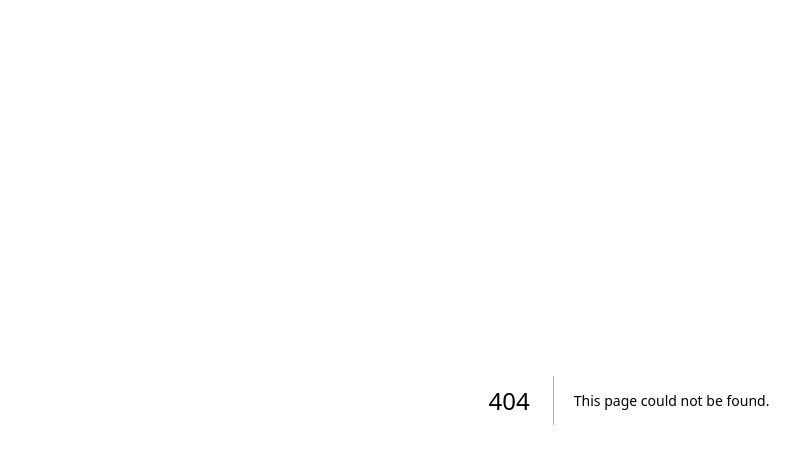
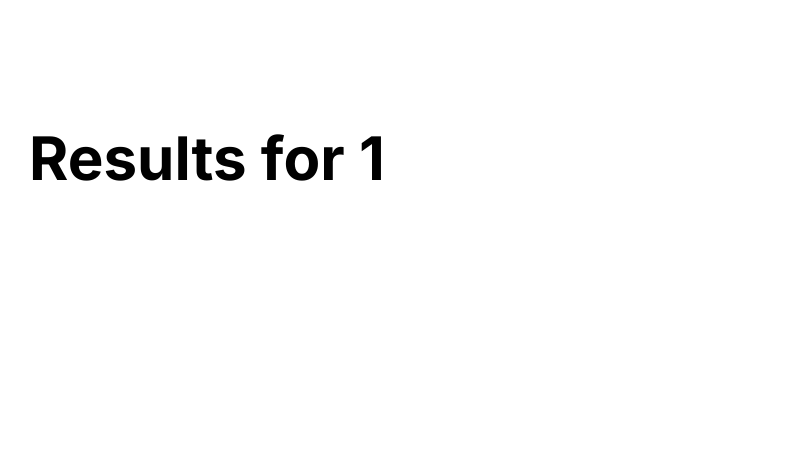
Before and after one commit to itsMohammedNayeem/disney-clone, a Next.js app: page /search/1 in a window 1280 px wide. Before the commit this address had no page. Shown: the top 464 px of the page, without its empty margins (11-811 px from the left). Built offline with nearby package versions, Linux system fonts and the light colour scheme.

Commit message:
Add search page component

```diff
--- /dev/null
+++ b/app/search/[term]/page.tsx
@@ -0,0 +1,25 @@
+"use client";
+
+import { notFound } from "next/navigation";
+
+type Props = {
+  params: {
+    term: string;
+  };
+};
+
+function SearchPage({ params: { term } }: Props) {
+  if (!term) notFound();
+
+  const termToUse = decodeURI(term);
+
+  return (
+    <div className="max-w-7xl mx-auto">
+      <div className="flex flex-col space-y-5 mt-32 xl:mt-42">
+        <h1 className="text-6xl font-bold px-10">Results for {termToUse}</h1>
+      </div>
+    </div>
+  );
+}
+
+export default SearchPage;
```
